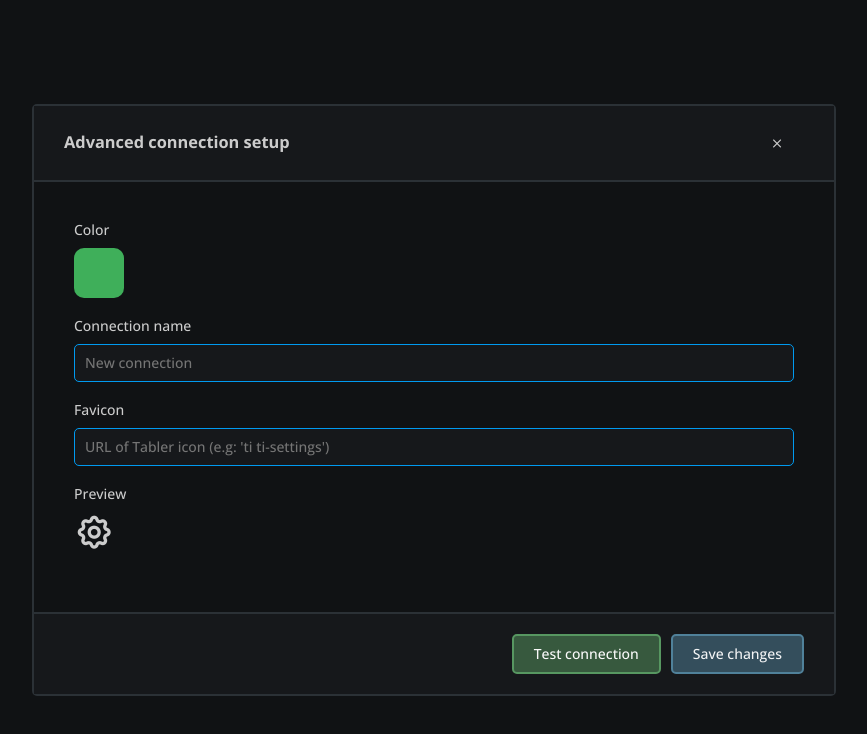
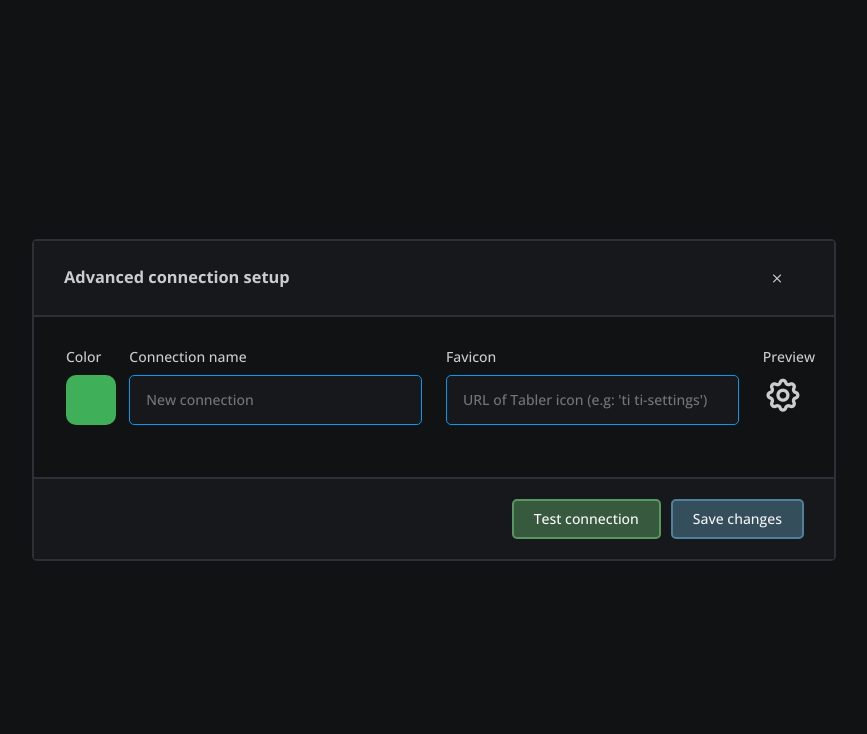
Before and after one commit to navid-kianfar/mangoose-frontend, a React (Create React App) app: page /login in a window 1280 px wide. Shown: the top 734 px of the page, without its empty margins (206-1073 px from the left). Built offline with nearby package versions, Linux system fonts and the light colour scheme.

Commit message:
flex grid

```diff
--- a/src/assets/styles/index.css
+++ b/src/assets/styles/index.css
@@ -21,6 +21,29 @@ body {
     color: unset !important;
 }
 
+.container {
+    display: flex;
+    flex-wrap: wrap;
+}
+
+.col {
+    box-sizing: border-box;
+    padding: 0.75rem;
+}
+
+.col-1 { flex: 0 0 8.33333%; max-width: 8.33333%; }
+.col-2 { flex: 0 0 16.66667%; max-width: 16.66667%; }
+.col-3 { flex: 0 0 25%; max-width: 25%; }
+.col-4 { flex: 0 0 33.33333%; max-width: 33.33333%; }
+.col-5 { flex: 0 0 41.66667%; max-width: 41.66667%; }
+.col-6 { flex: 0 0 50%; max-width: 50%; }
+.col-7 { flex: 0 0 58.33333%; max-width: 58.33333%; }
+.col-8 { flex: 0 0 66.66667%; max-width: 66.66667%; }
+.col-9 { flex: 0 0 75%; max-width: 75%; }
+.col-10 { flex: 0 0 83.33333%; max-width: 83.33333%; }
+.col-11 { flex: 0 0 91.66667%; max-width: 91.66667%; }
+.col-12 { flex: 0 0 100%; max-width: 100%; }
+
 @-moz-keyframes spin {
     from { -moz-transform: rotate(0deg); }
     to { -moz-transform: rotate(360deg); }
--- a/src/components/app/connection-setup/connection-setup.component.jsx
+++ b/src/components/app/connection-setup/connection-setup.component.jsx
@@ -22,7 +22,7 @@ const form = createFormElement([
     ],
   },
   {
-    size: 2,
+    size: 5,
     elements: [
       createTextElement({
         config: {
@@ -37,7 +37,7 @@ const form = createFormElement([
     ],
   },
   {
-    size: 8,
+    size: 5,
     elements: [
       createTextElement({
         config: {
--- a/src/components/app/connection-setup/connection-setup.style.jsx
+++ b/src/components/app/connection-setup/connection-setup.style.jsx
@@ -4,6 +4,9 @@ const Wrapper = styled.div`
   .app-dialog {
     width: 800px;
 
+    .form-element-wrapper {
+      padding: 20px;
+    }
     .footer {
       //justify-content: space-between;
     }
--- a/src/components/core/form/form.component.jsx
+++ b/src/components/core/form/form.component.jsx
@@ -19,9 +19,10 @@ const FormComponent = ({ form, disabled, waiting, onModelChange }) => {
 
   return (
     <Wrapper className="form-element-wrapper">
+      <div className="container">
         {form.def.map((section) => (
             <div
-          className={"form-column-" + (section.size || 12)}
+                className={"form-column col col-" + (section.size || 12)}
                 key={section.key}
             >
               {section.elements.map((e) => (
@@ -77,6 +78,7 @@ const FormComponent = ({ form, disabled, waiting, onModelChange }) => {
               ))}
             </div>
         ))}
+      </div>
     </Wrapper>
   );
 };
--- a/src/components/core/form/form.style.jsx
+++ b/src/components/core/form/form.style.jsx
@@ -19,7 +19,7 @@ const Wrapper = styled.div`
       border: 1px solid var(--app-primary-color);
       outline: none;
       border-radius: 5px;
-      padding: 10px;
+      padding: 16px;
       color: var(--app-fg-color);
     }
 
```
Lines whose indentation alone changed are shown as unchanged.
